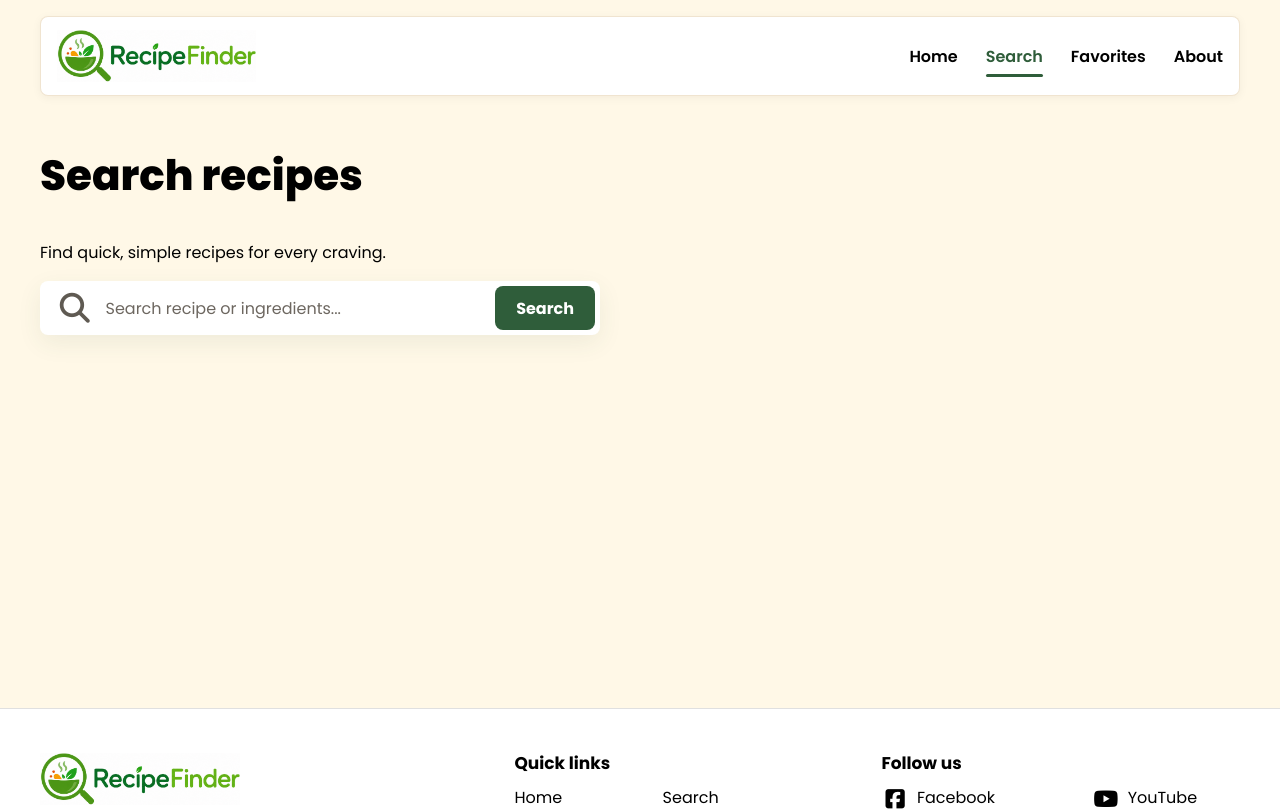
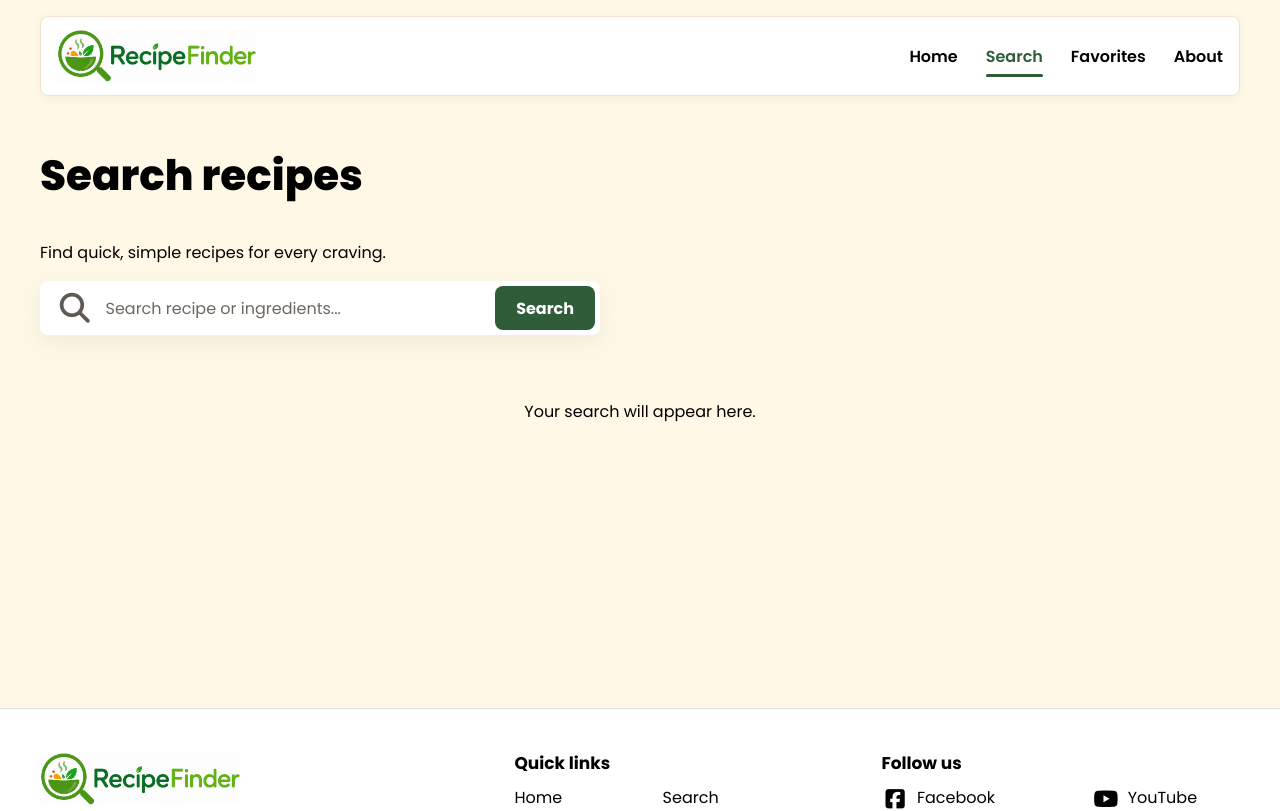
Before and after one commit to Yasashri/recipe-finder, a React (Vite) app: page /search in a window 1280 px wide. Shown: the top 811 px of the page. Built offline with nearby package versions, Linux system fonts and the light colour scheme.

Commit message:
Bug fixes

```diff
--- a/src/pages/Favorites/Favorites.tsx
+++ b/src/pages/Favorites/Favorites.tsx
@@ -31,7 +31,7 @@ const Favorites = () => {
 
           <p>Save meals you like to see them here.</p>
 
-          <Link to="/all-recipes" className={styles.browseButton}>
+          <Link to="/" className={styles.browseButton}>
             Browse recipes
           </Link>
         </section>
--- a/src/pages/RecipeDetails/RecipeDetails.tsx
+++ b/src/pages/RecipeDetails/RecipeDetails.tsx
@@ -46,13 +46,13 @@ const RecipeDetails = () => {
 
   useEffect(() => {
     if (!id) return;
-
+    const mealId = id;
     async function loadMeal() {
       try {
         setIsLoading(true);
         setErrorMessage("");
 
-        const result = await getMealById(id);
+        const result = await getMealById(mealId);
 
         if (!result) {
           setErrorMessage("Recipe not found.");
--- a/src/pages/SearchResults/SearchResults.module.scss
+++ b/src/pages/SearchResults/SearchResults.module.scss
@@ -1,5 +1,5 @@
-@use '../../styles/variables' as *;
-@use '../../styles/mixin' as *;
+@use "../../styles/variables" as *;
+@use "../../styles/mixin" as *;
 
 .page {
   min-height: calc(100vh - 260px);
@@ -41,6 +41,12 @@
   span {
     color: $color-primary;
   }
+}
+
+.freshSearchPage {
+  display: flex;
+  justify-content: center;
+  align-items: center;
 }
 
 .resultsSection {
--- a/src/pages/SearchResults/SearchResults.tsx
+++ b/src/pages/SearchResults/SearchResults.tsx
@@ -6,7 +6,7 @@ import { searchMealsByName } from "../../api/mealApi";
 import type { Meal } from "../../types/meals";
 import styles from "./SearchResults.module.scss";
 
-const Search=()=> {
+const Search = () => {
   const [searchParams] = useSearchParams();
   const query = searchParams.get("query") ?? "";
 
@@ -40,7 +40,9 @@ const Search=()=> {
     <main className={styles.page}>
       <section className={styles.searchSection}>
         <h1 className={styles.title}>Search recipes</h1>
-          <p className="styles.subTitle">Find quick, simple recipes for every craving.</p>
+        <p className='styles.subTitle'>
+          Find quick, simple recipes for every craving.
+        </p>
         <SearchBar defaultValue={query} />
 
         {query && (
@@ -49,7 +51,11 @@ const Search=()=> {
           </div>
         )}
       </section>
-
+      {query === "" && (
+        <div className={styles.freshSearchPage}>
+          <p>Your search will appear here.</p>
+        </div>
+      )}
       <section className={styles.resultsSection}>
         {isLoading && <p className={styles.message}>Loading recipes...</p>}
 
@@ -71,6 +77,6 @@ const Search=()=> {
       </section>
     </main>
   );
-}
+};
 
-export default Search
+export default Search;
```
